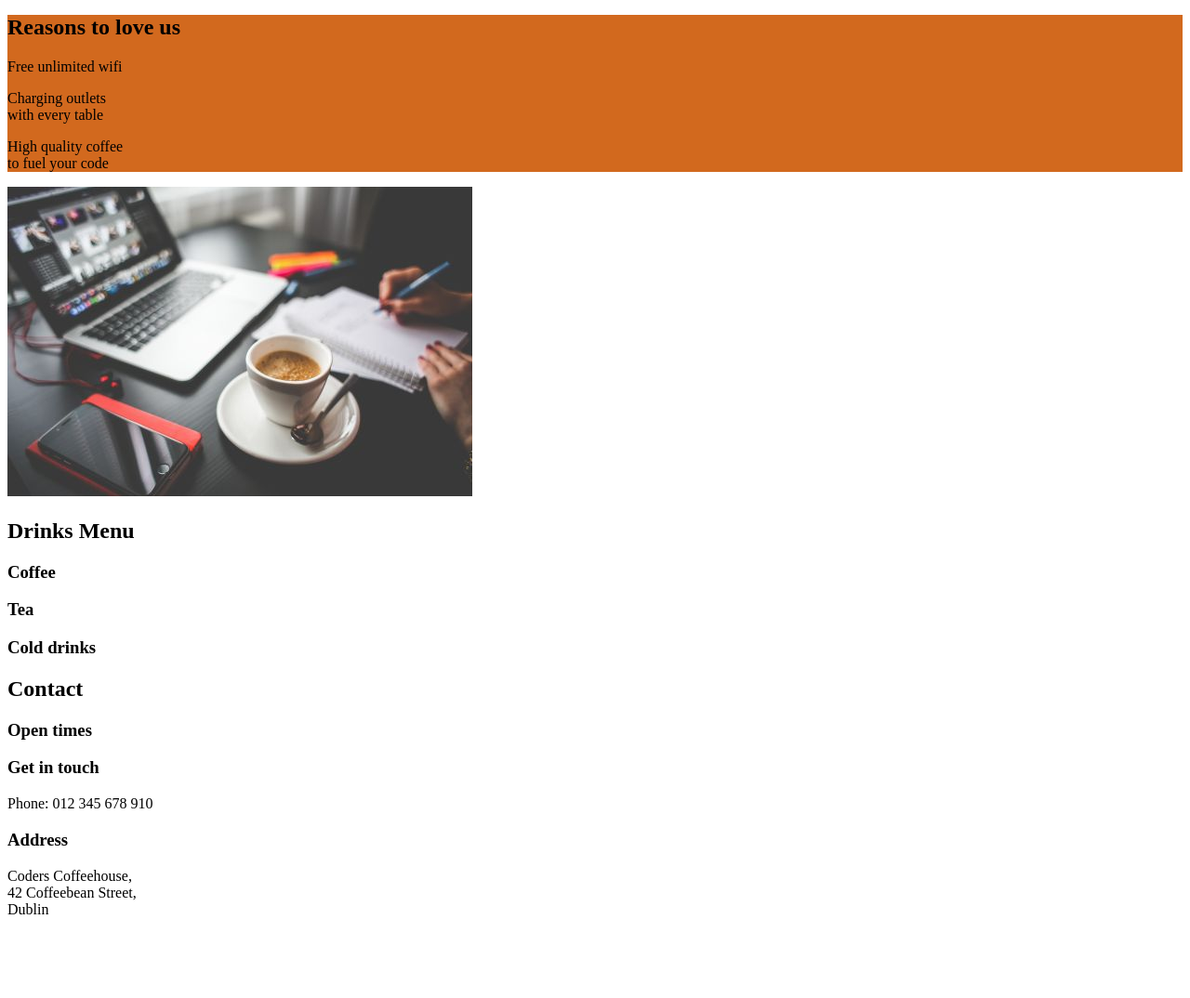
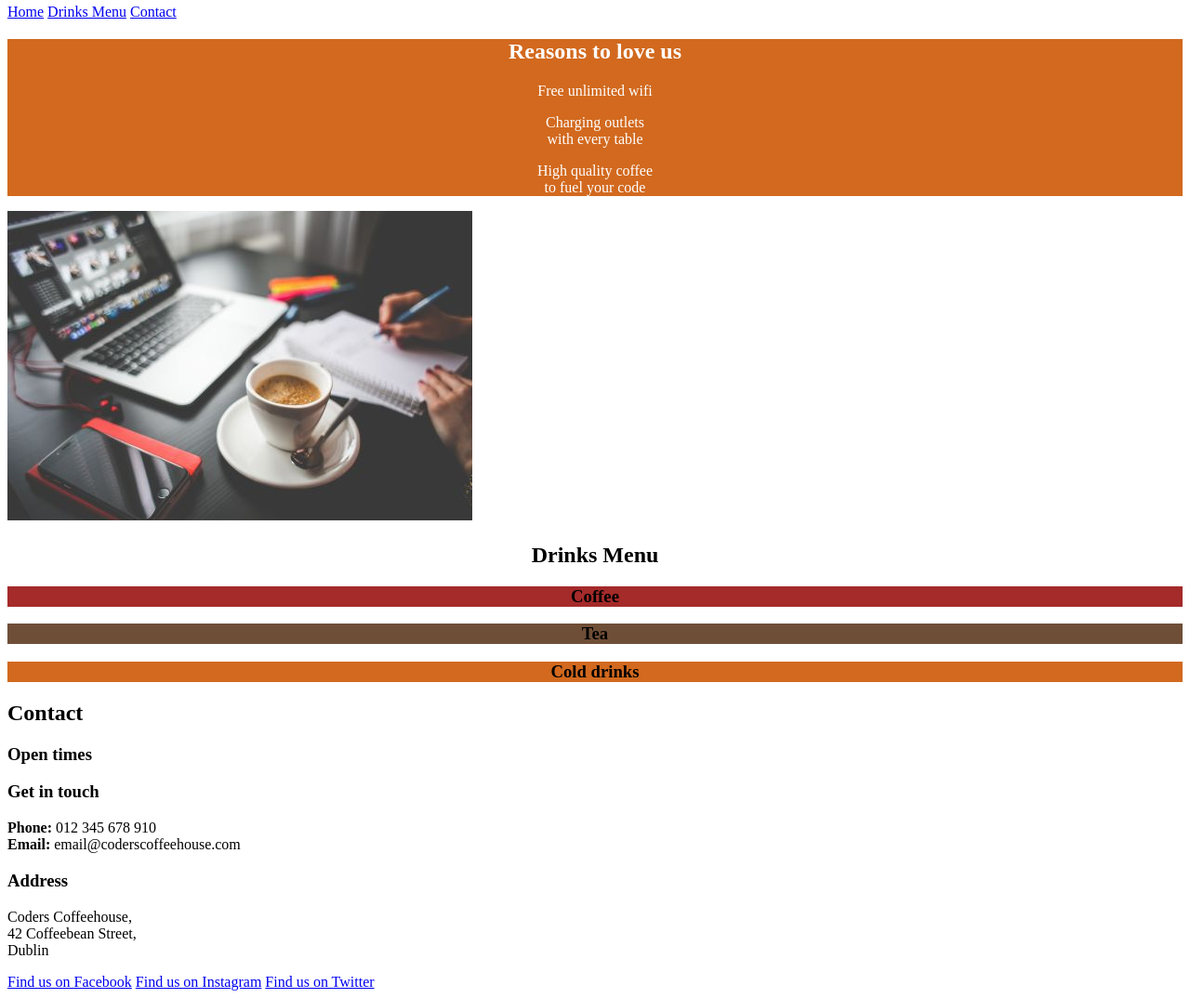
Before and after one commit to CodInst/-CodersCoffeehouse, a plain HTML site: page index.html in a window 1280 px wide. Shown: the part 120-1194 px from the top of the page at 93% size. Before the commit the page ends 1124 px from the top, so only its background shows below. Drawn offline with Linux system fonts and the light colour scheme.

Commit message:
Chore: Add naviguatio menu and social networks at th footer

```diff
--- a/assets/css/style.css
+++ b/assets/css/style.css
@@ -0,0 +1,23 @@
+.text-center {
+	text-align: center;
+}
+
+.text-white {
+	color: white;
+}
+
+.bold {
+	font-weight: bold;
+}
+
+#coffee-box {
+    background-color: brown;
+}
+
+#tea-box {
+    background-color: #6f4e37;
+}
+
+#cold-drinks-box {
+    background-color: chocolate;
+}
--- a/index.html
+++ b/index.html
@@ -2,38 +2,57 @@
 <html lang="en-US">
 
 <head>
+    <!-- Title of the page-->
     <title>
         Coders Coffehouse
     </title>
 
     <!-- CSS File-->
-    <link rel="stylesheet" href="../assets/css/style.css">
+    <link rel="stylesheet" href="../assets/css/style.css" type="text/css">
 </head>
 
 <body>
-    <h1>Welcome to Coders Coffeehouse!</h1>
-    <p>Turning caffeine into code since 1999.</p>
+    <h1 class="text-center">Welcome to Coders Coffeehouse!</h1>
+    <p class="text-center">Turning caffeine into code since 1999.</p>
     <hr>
-    <div style="background-color: chocolate;">
+    <nav>
+        <a href="#home">Home</a>
+        <a href="#drinks">Drinks Menu</a>
+        <a href="#contact">Contact</a>
+    </nav>
+    <div style="background-color: chocolate;" class="text-center text-white">
         <h2>Reasons to love us</h2>
         <p>Free unlimited wifi</p>
         <p>Charging outlets <br> with every table</p>
         <p>High quality coffee <br> to fuel your code</p>
     </div>
     <img src="../assets/images/coders-coffeehouse-project-1.jpg" alt="Cafe table with laptop and coffee.">
+    <div id="drinks" class="text-center">
     <h2>Drinks Menu</h2>
-    <h3>Coffee</h3>
-    <h3>Tea</h3>
-    <h3>Cold drinks</h3>
-
+    <h3 id="coffee-box">Coffee</h3>
+    <h3 id="tea-box">Tea</h3>
+    <h3 id="cold-drinks-box">Cold drinks</h3>
+</div>
+<div id="contact">
     <h2>Contact</h2>
     <h3>Open times</h3>
     <h3>Get in touch</h3>
-    <span>Phone:</span><span> 012 345 678 910</span>
+    <div>
+    <span class="bold">Phone:</span>
+    <span> 012 345 678 910</span>
+    </div>
+    <div>
+        <span class="bold">Email: </span>
+        <span>email@coderscoffeehouse.com</span>
+    </div>
     <h3>Address</h3>
     <p>Coders Coffeehouse,<br>
         42 Coffeebean Street,<br>
         Dublin</p>
+    </div>
+        <a href="https://www.facebook.com" target="_blank" rel="noopener">Find us on Facebook</a>
+        <a href="https://www.instagram.com" target="_blank" rel="noopener">Find us on Instagram</a>
+        <a href="https://www.Twitter.com" target="_blank" rel="noopener">Find us on Twitter</a>
 
 </body>
 
```
